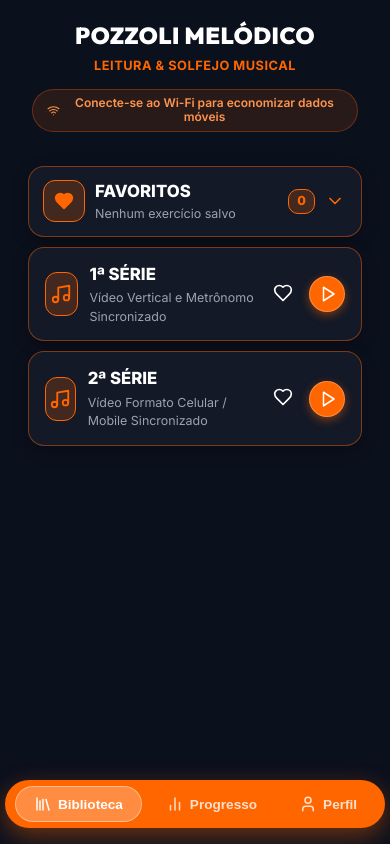
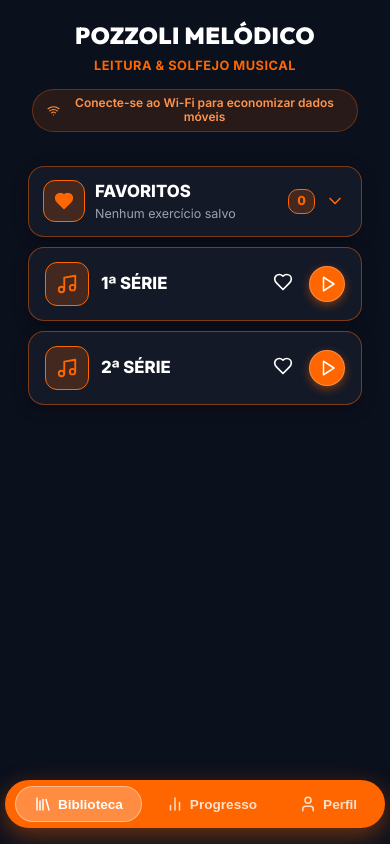
Before and after one commit to darlanmarley-hub/pozzoli-melodico, a React (Vite) app: page / in a window 390 px wide. Built offline with nearby package versions, Linux system fonts and the light colour scheme.

Commit message:
fix: padronizar zoom do video mobile, remover subtitulos da biblioteca e ativar host no Vite

```diff
--- a/package.json
+++ b/package.json
@@ -4,9 +4,9 @@
   "version": "1.0.0",
   "type": "module",
   "scripts": {
-    "dev": "vite",
+    "dev": "vite --host 0.0.0.0",
     "build": "vite build",
-    "preview": "vite preview"
+    "preview": "vite preview --host 0.0.0.0"
   },
   "dependencies": {
     "@tonejs/midi": "^2.0.28",
--- a/src/components/SeriesLibraryModal.jsx
+++ b/src/components/SeriesLibraryModal.jsx
@@ -222,9 +222,6 @@ export default function SeriesLibraryView({
                               </span>
                             )}
                           </div>
-                          <div style={{ fontSize: '0.75rem', color: 'var(--text-muted)', marginTop: '1px' }}>
-                            {series.moduleName || series.subtitle}
-                          </div>
                         </div>
                       </div>
 
@@ -324,9 +321,6 @@ export default function SeriesLibraryView({
                       </span>
                     )}
                   </div>
-                  <div style={{ fontSize: '0.78rem', color: 'var(--text-muted)', marginTop: '2px' }}>
-                    {series.subtitle || series.moduleName}
-                  </div>
                 </div>
               </div>
 
--- a/src/index.css
+++ b/src/index.css
@@ -777,7 +777,7 @@ input, textarea {
 .vertical-video-element {
   width: 100%;
   height: 100%;
-  object-fit: contain;
+  object-fit: cover;
   display: block;
   transform: none;
   transition: transform 0.3s ease;
@@ -786,7 +786,9 @@ input, textarea {
 
 .vertical-video-frame.mobile-mode .vertical-video-element {
   transform: none;
-  object-fit: contain;
+  object-fit: cover;
+  width: 100%;
+  height: 100%;
   max-height: 100%;
 }
 
--- a/src/utils/storage.js
+++ b/src/utils/storage.js
@@ -49,10 +49,10 @@ export const INITIAL_SERIES = [
   {
     id: 'primeira-serie',
     title: '1ª Série',
-    subtitle: 'Vídeo Vertical e Metrônomo Sincronizado',
+    subtitle: '',
     moduleId: 'modulo-1',
     moduleName: 'Módulo 1 - 1ª Série Pozzoli',
-    description: '1ª Série do Método Pozzoli Melódico em vídeo vertical.',
+    description: '1ª Série do Método Pozzoli Melódico.',
     mxlUrl: '/partituras/Pozzolli--1-PRIMEIRA-SERIE-mxl.xml',
     midiUrl: '/partituras/Pozzolli--1-PRIMEIRA-SERIE-mxl.mid',
     audioUrl: '/partituras/Pozzolli--1-PRIMEIRA-SERIE-mxl.mp3',
@@ -69,10 +69,10 @@ export const INITIAL_SERIES = [
   {
     id: 'segunda-serie',
     title: '2ª Série',
-    subtitle: 'Vídeo Formato Celular / Mobile Sincronizado',
+    subtitle: '',
     moduleId: 'modulo-1',
     moduleName: 'Módulo 1 - 2ª Série Pozzoli',
-    description: '2ª Série do Método Pozzoli Melódico em vídeo formato celular/mobile.',
+    description: '2ª Série do Método Pozzoli Melódico.',
     mxlUrl: '',
     midiUrl: '',
     audioUrl: '',
--- a/vite.config.js
+++ b/vite.config.js
@@ -5,6 +5,10 @@ export default defineConfig({
   plugins: [react()],
   server: {
     port: 3000,
-    host: true
+    host: '0.0.0.0'
+  },
+  preview: {
+    port: 3000,
+    host: '0.0.0.0'
   }
 });
```
